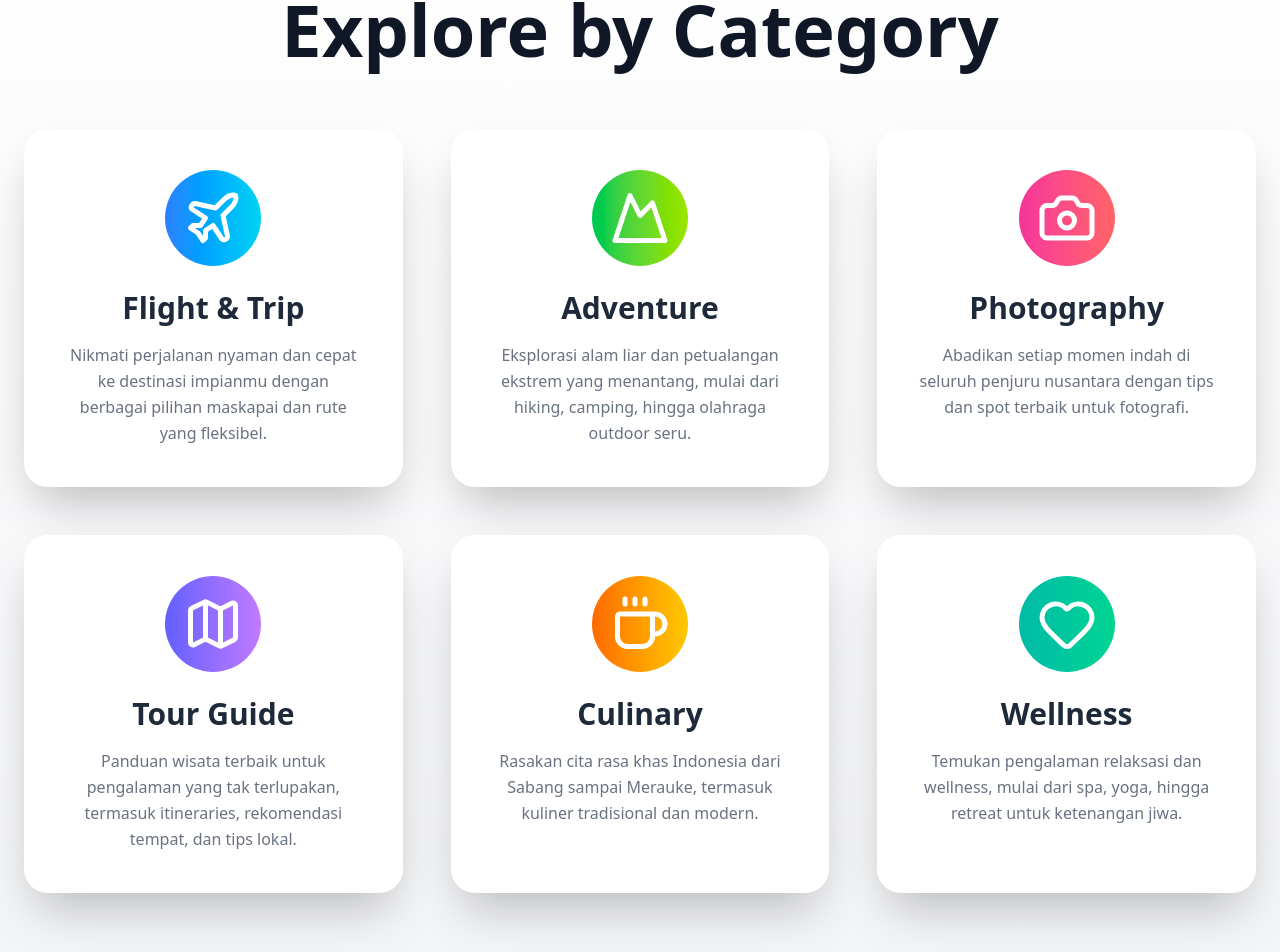
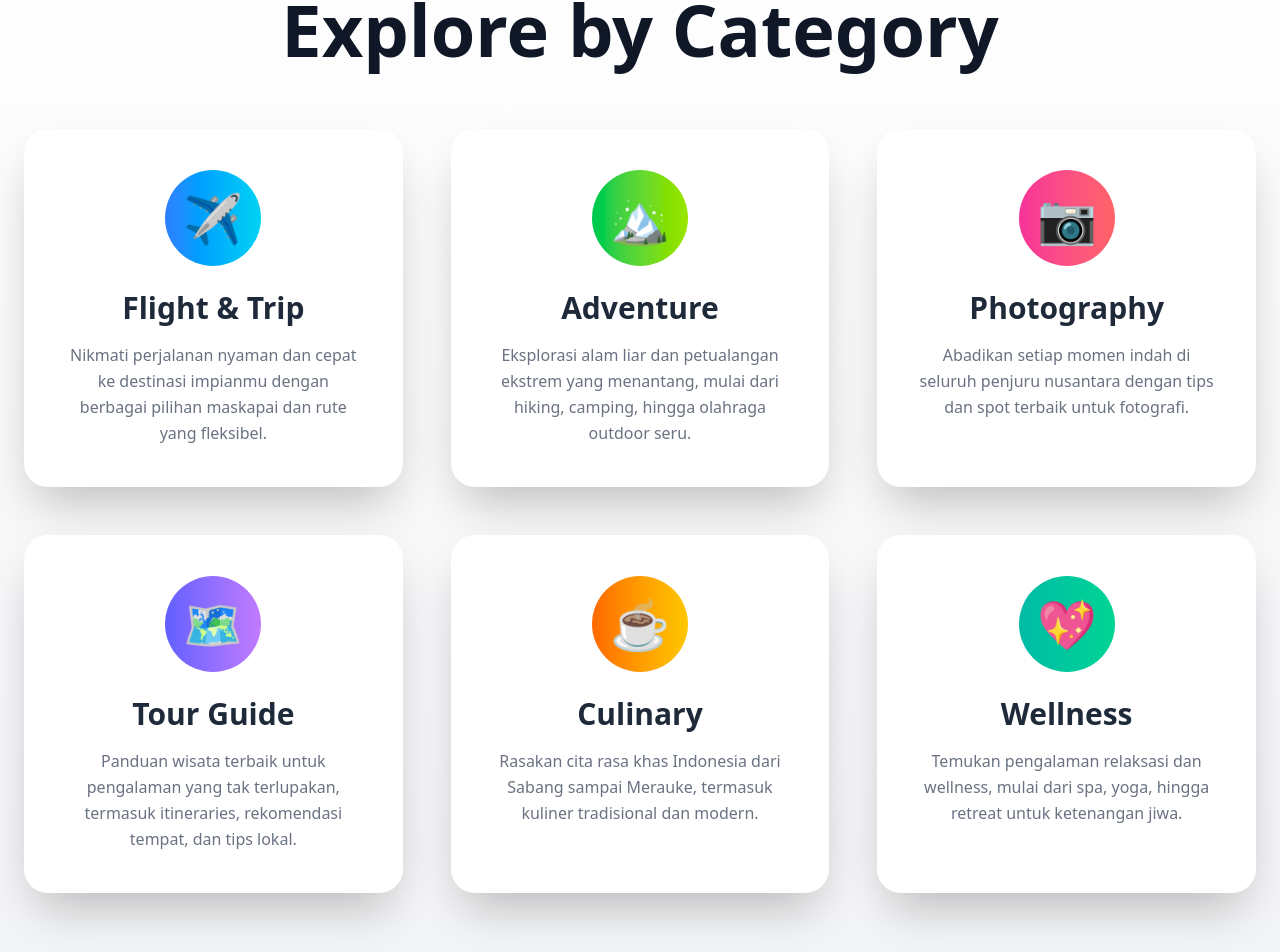
Before and after one commit to fayannn44/NiceTrip, a React (Vite) app: page / in a window 1280 px wide. Shown: the part 1445-2397 px from the top of the page. Built offline with nearby package versions, Linux system fonts and the light colour scheme.

Commit message:
category

```diff
--- a/package.json
+++ b/package.json
@@ -10,7 +10,6 @@
     "preview": "vite preview"
   },
   "dependencies": {
-    "lucide-react": "^0.546.0",
     "react": "^19.1.1",
     "react-dom": "^19.1.1"
   },
--- a/src/Component/Category/Category.jsx
+++ b/src/Component/Category/Category.jsx
@@ -1,40 +1,39 @@
 import React from "react";
-import { Plane, Mountain, Camera, Map, Coffee, Heart } from "lucide-react";
 
 function Category() {
   const categories = [
     {
-      icon: <Plane size={60} />,
+      icon: "✈️",
       title: "Flight & Trip",
       desc: "Nikmati perjalanan nyaman dan cepat ke destinasi impianmu dengan berbagai pilihan maskapai dan rute yang fleksibel.",
       color: "from-blue-500 to-cyan-400",
     },
     {
-      icon: <Mountain size={60} />,
+      icon: "🏔️",
       title: "Adventure",
       desc: "Eksplorasi alam liar dan petualangan ekstrem yang menantang, mulai dari hiking, camping, hingga olahraga outdoor seru.",
       color: "from-green-500 to-lime-400",
     },
     {
-      icon: <Camera size={60} />,
+      icon: "📷",
       title: "Photography",
       desc: "Abadikan setiap momen indah di seluruh penjuru nusantara dengan tips dan spot terbaik untuk fotografi.",
       color: "from-pink-500 to-red-400",
     },
     {
-      icon: <Map size={60} />,
+      icon: "🗺️",
       title: "Tour Guide",
       desc: "Panduan wisata terbaik untuk pengalaman yang tak terlupakan, termasuk itineraries, rekomendasi tempat, dan tips lokal.",
       color: "from-indigo-500 to-purple-400",
     },
     {
-      icon: <Coffee size={60} />,
+      icon: "☕",
       title: "Culinary",
       desc: "Rasakan cita rasa khas Indonesia dari Sabang sampai Merauke, termasuk kuliner tradisional dan modern.",
       color: "from-orange-500 to-yellow-400",
     },
     {
-      icon: <Heart size={60} />,
+      icon: "💖",
       title: "Wellness",
       desc: "Temukan pengalaman relaksasi dan wellness, mulai dari spa, yoga, hingga retreat untuk ketenangan jiwa.",
       color: "from-teal-500 to-emerald-400",
@@ -56,7 +55,7 @@ function Category() {
             className="relative group bg-white shadow-2xl rounded-3xl p-10 text-center transform transition duration-500 hover:-translate-y-4 hover:shadow-3xl border border-transparent hover:border-gray-200 max-w-md mx-auto"
           >
             <div
-              className={`flex items-center justify-center w-24 h-24 mx-auto rounded-full bg-gradient-to-r ${cat.color} text-white mb-6 transition-transform duration-500 group-hover:scale-110`}
+              className={`flex items-center justify-center w-24 h-24 mx-auto rounded-full bg-gradient-to-r ${cat.color} text-white mb-6 text-5xl transition-transform duration-500 group-hover:scale-110`}
             >
               {cat.icon}
             </div>
```
Also changed, not shown: 1 other file (tests, documents, lock files or other folders).
